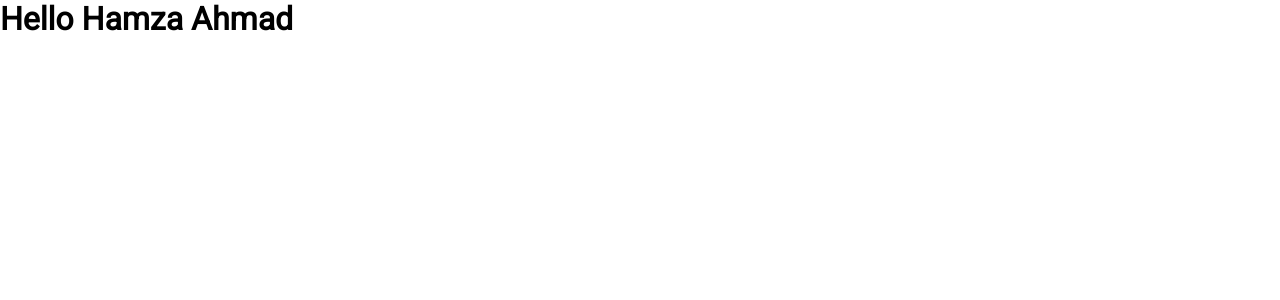
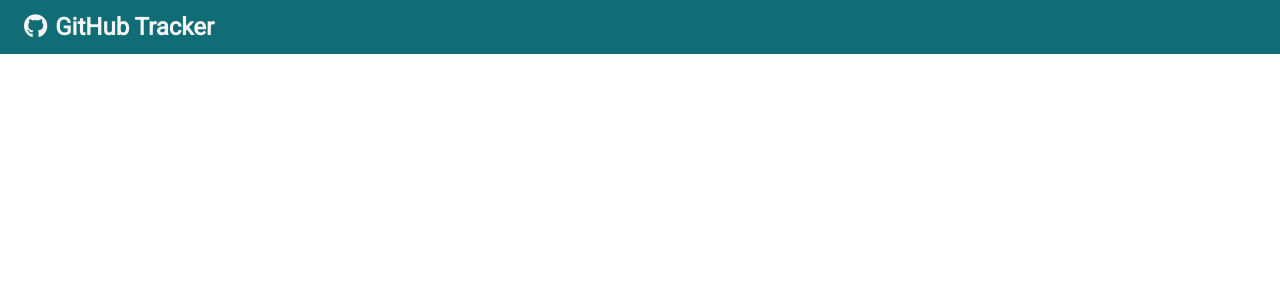
Before and after one commit to hamzahmd/github-profile-tracker, a React (Create React App) app: page / in a window 1280 px wide. Shown: the top 300 px of the page. Built offline with nearby package versions, Linux system fonts and the light colour scheme.

Commit message:
Basic Styles and Navbar Started

```diff
--- a/public/index.html
+++ b/public/index.html
@@ -12,6 +12,12 @@
     <link rel="apple-touch-icon" href="%PUBLIC_URL%/logo192.png" />
 
     <link rel="manifest" href="%PUBLIC_URL%/manifest.json" />
+    <link
+      rel="stylesheet"
+      href="https://pro.fontawesome.com/releases/v5.10.0/css/all.css"
+      integrity="sha384-AYmEC3Yw5cVb3ZcuHtOA93w35dYTsvhLPVnYs9eStHfGJvOvKxVfELGroGkvsg+p"
+      crossorigin="anonymous"
+    />
 
     <title>GitHub Profile Tracker</title>
   </head>
--- a/src/App.css
+++ b/src/App.css
@@ -4,6 +4,37 @@
   padding: 0;
   box-sizing: border-box;
 }
+/* Pre-define values*/
+:root {
+  --main-color: rgb(16, 109, 117);
+  --dark-color: #333333;
+  --light-color: #f4f4f4;
+  --warning-color: rgba(214, 34, 49, 0.883);
+  --success-color: rgb(17, 131, 97);
+}
+
 body {
   font-family: 'Roboto', sans-serif;
+  color: var(--dark-color);
 }
+
+/* General Classes */
+.bg-main {
+  background: var(--main-color);
+}
+
+.text-center {
+  text-align: center;
+}
+
+.text-main {
+  color: #fff;
+}
+
+.navbar {
+  padding: 0.8rem 1.5rem;
+  color: var(--light-color);
+}
+.navbar .fab {
+  padding-right: 0.5rem;
+}
--- a/src/App.js
+++ b/src/App.js
@@ -1,14 +1,14 @@
 import React, { Component } from 'react';
 import './App.css';
+import Navbar from './Components/Navbar';
 
 // Class Based Components
 class App extends Component {
+
   render(){
-    const name = 'Hamza Ahmad';
-    const loading = false;
     return (
       <div className="App">
-        {loading ? <h2>loading...</h2>:<h1>Hello {name}</h1> }
+        <Navbar />
       </div>
     );
   }
--- /dev/null
+++ b/src/Components/Navbar.js
@@ -0,0 +1,26 @@
+import React, { Component } from 'react'
+import PropTypes from 'prop-types';
+
+export class Navbar extends Component {
+  static defaultProps = {
+    title:'GitHub Tracker',
+     icon:'fab fa-github'
+  };
+
+  static propTypes = {
+    title: PropTypes.string.isRequired,
+    icon: PropTypes.string.isRequired
+  };
+
+  render() {
+    return (
+      <nav className="navbar bg-main">
+         <h1>
+           <i className={this.props.icon}></i>
+           {this.props.title}</h1>
+      </nav>
+    )
+  }
+}
+
+export default Navbar
```
Also changed, not shown: package.json (+2 -5 lines).
